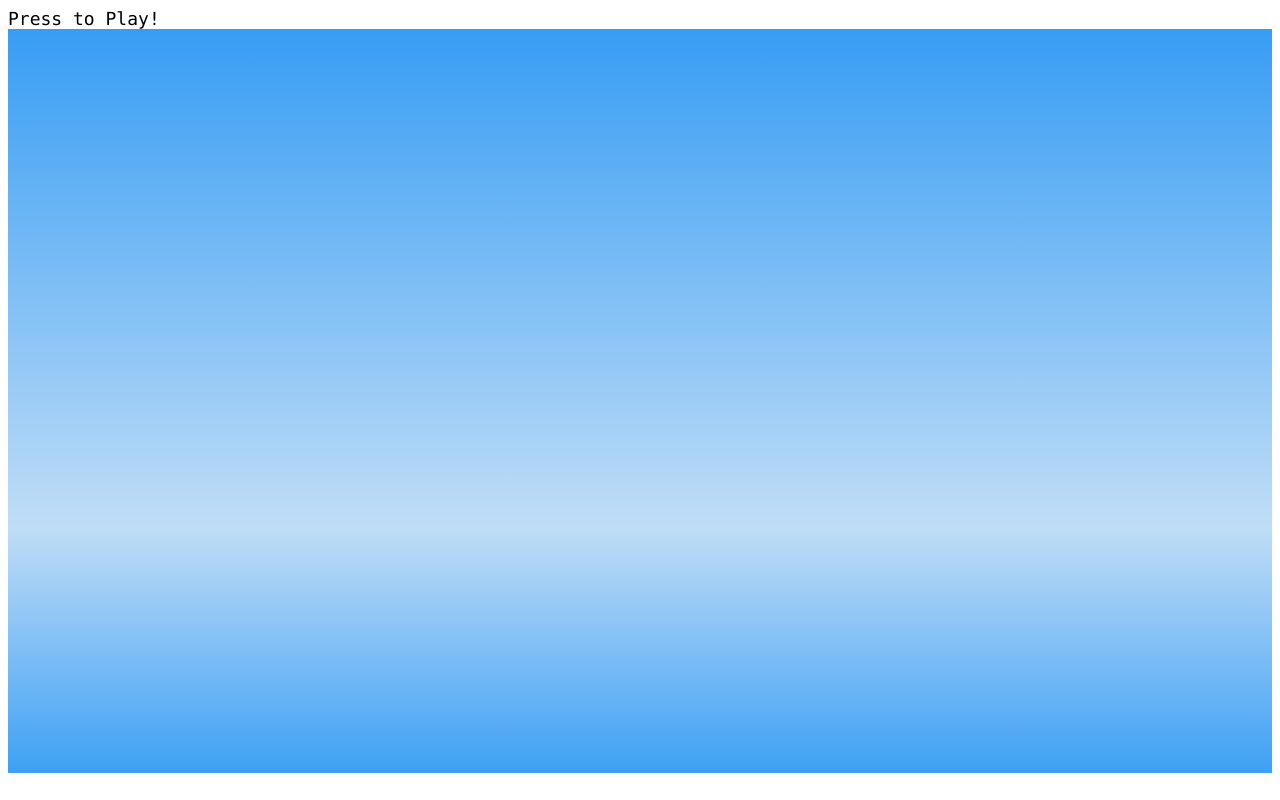
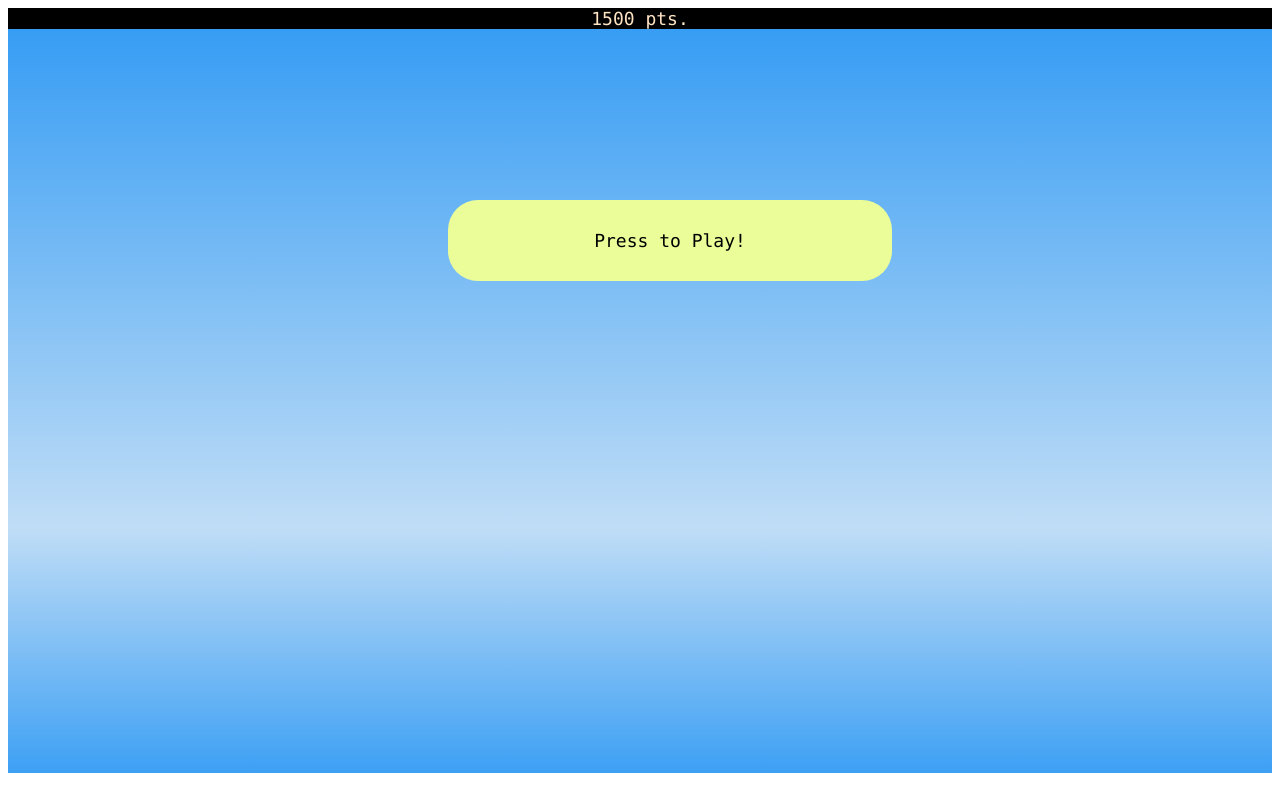
Before and after one commit to aTsekov/Wizard-Side-Scrolling-Game, a plain HTML site: page Core/index.html in a window 1280 px wide. Drawn offline with Linux system fonts and the light colour scheme.

Commit message:
More css styles

```diff
--- a/Core/index.html
+++ b/Core/index.html
@@ -10,7 +10,7 @@
 
         <div class = "game-start"> Press to Play! </div>
 
-        <div class = "game-score"></div>
+        <div class = "game-score">1500 pts.</div>
 
         <div class = "game-area"></div>
 
--- a/Core/styles.css
+++ b/Core/styles.css
@@ -15,3 +15,19 @@ body {
     margin: 0;
 
 }
+.game-start{
+    position: absolute;
+    width: 30%;
+    background-color: rgb(235,253,153);
+    border-radius: 30px;
+    top : 200px;
+    left: 35%;
+    z-index: 1;
+    text-align: center;
+    padding: 30px;
+}
+.game-score{
+    background-color: black;
+    color: bisque;
+    text-align: center;
+}
```
